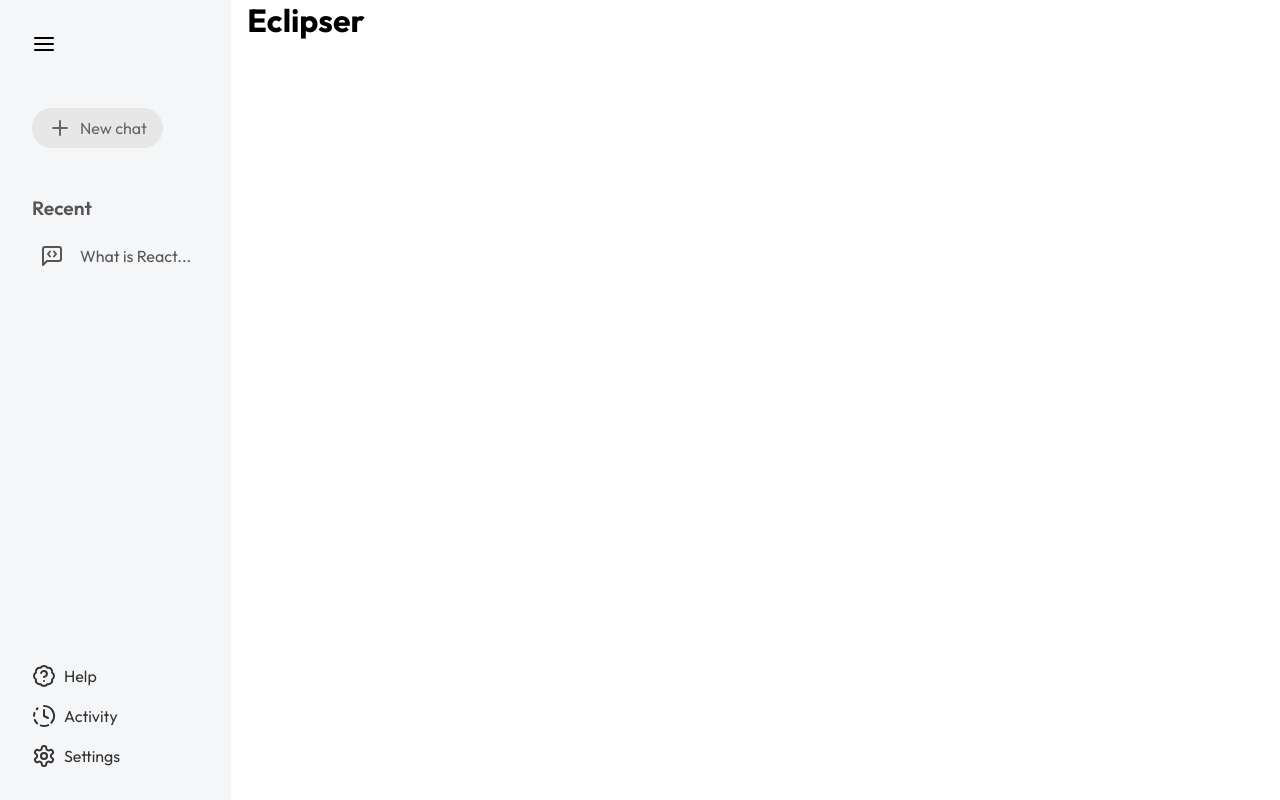
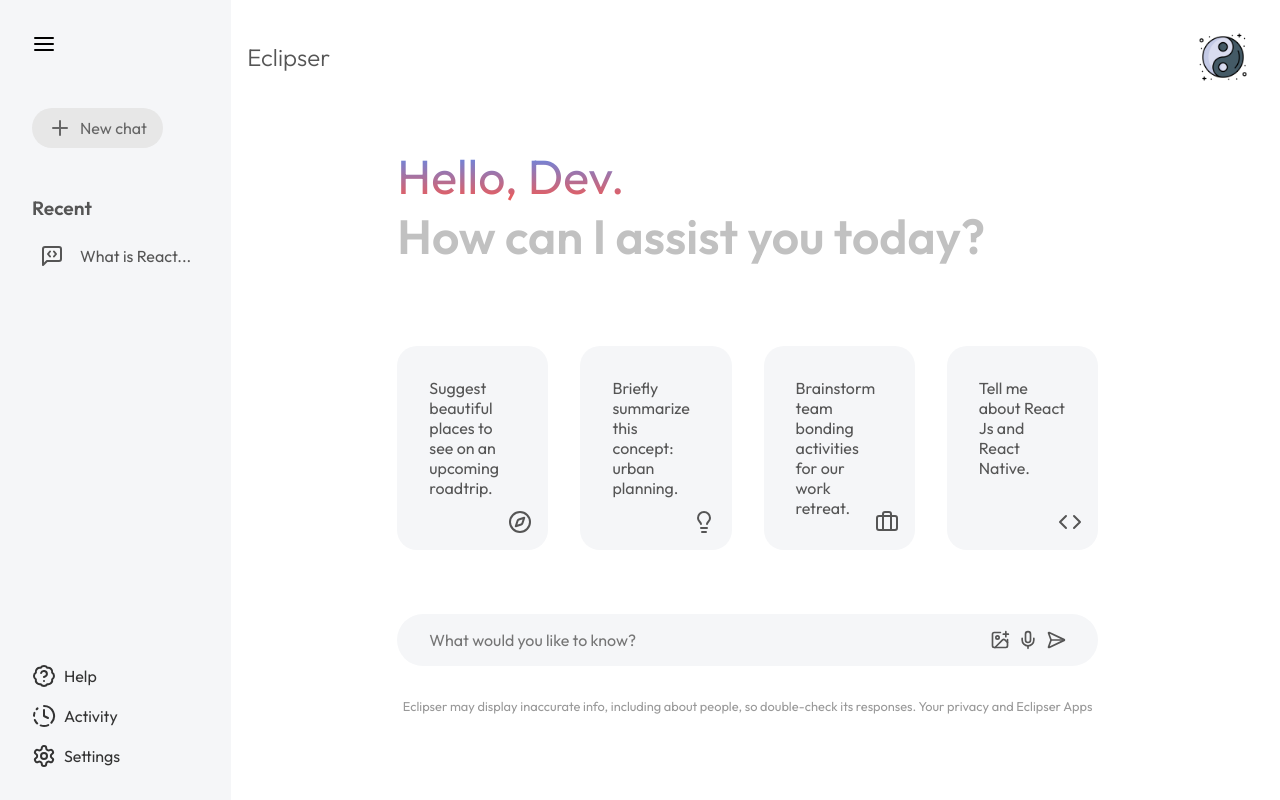
Before and after one commit to bentleyminwa/eclipser_ai_assistant, a React (Vite) app: page / in a window 1280 px wide. Built offline with nearby package versions, Linux system fonts and the light colour scheme.

Commit message:
Add Main component and styles for layout structure

```diff
--- /dev/null
+++ b/src/components/layout/main/Main.css
@@ -0,0 +1,115 @@
+.main {
+  flex: 1;
+  min-height: 100vh;
+  padding: 2rem 2rem 0 0;
+}
+
+.top-main {
+  display: flex;
+  justify-content: space-between;
+  align-items: center;
+  margin-bottom: 2rem;
+}
+
+.top-main h1 {
+  font-size: 1.5rem;
+  font-weight: 300;
+  color: #555;
+}
+
+.top-main .avatar {
+  width: 50px;
+  height: 50px;
+}
+
+.main-content {
+  max-width: 70%;
+  margin: 0 auto;
+  padding-top: 2rem;
+}
+
+.main-content h1 {
+  font-size: 3rem;
+  font-weight: 400;
+  background: -webkit-linear-gradient(270deg, #4b90ff, #ff5546);
+  background-clip: text;
+  -webkit-background-clip: text;
+  -webkit-text-fill-color: transparent;
+}
+
+.main-content > p {
+  font-size: 3rem;
+  font-weight: 600;
+  color: #c1c1c1;
+}
+
+.main-content .cards {
+  display: grid;
+  grid-template-columns: repeat(4, 1fr);
+  gap: 2rem;
+  margin-top: 5rem;
+}
+
+.main-content .card {
+  position: relative;
+  width: 100%;
+  min-height: 150px;
+  background-color: #f5f6f8;
+  color: #555;
+  padding: 2rem;
+  border-radius: 20px;
+  gap: 1rem;
+}
+
+.main-content .card .card-icon {
+  position: absolute;
+  bottom: 1rem;
+  right: 1rem;
+}
+
+.main-footer {
+  max-width: 70%;
+  margin: 0 auto;
+  padding-top: 4rem;
+}
+
+.main-footer form {
+  display: flex;
+  flex-flow: row nowrap;
+  justify-content: space-between;
+  align-items: center;
+  gap: 1rem;
+  border-radius: 30px;
+  padding: 0 2rem;
+  background-color: #f5f6f8;
+}
+
+.main-footer form #prompt {
+  width: 85%;
+  font-family: "Outfit", sans-serif;
+  font-size: 1rem;
+  color: #333;
+  padding: 1rem 0;
+  border: none;
+  background-color: transparent;
+  outline: none;
+}
+
+.main-footer .prompt-actions {
+  display: flex;
+  gap: 0.5rem;
+}
+
+.main-footer .prompt-actions .prompt-icon {
+  width: 20px;
+  height: 20px;
+  color: #555;
+  cursor: pointer;
+}
+
+.main-footer .footer-text {
+  font-size: 0.8rem;
+  color: #999;
+  text-align: center;
+  margin-top: 2rem;
+}
--- a/src/components/layout/main/Main.jsx
+++ b/src/components/layout/main/Main.jsx
@@ -1,7 +1,68 @@
+import {
+  LucideBriefcase,
+  LucideCode,
+  LucideCompass,
+  LucideImagePlus,
+  LucideLightbulb,
+  LucideMic,
+  LucideSendHorizontal,
+  LucideUser,
+} from "lucide-react";
+import "./Main.css";
+
 export default function Main() {
   return (
-    <main>
-      <h1>Eclipser</h1>
+    <main className="main">
+      <nav className="top-main">
+        <h1 className="logo">Eclipser</h1>
+        <img src="avatar.png" alt="" className="avatar" />
+      </nav>
+
+      <section className="main-content">
+        <h1>Hello, Dev.</h1>
+        <p>How can I assist you today?</p>
+        <div className="cards">
+          <div className="card">
+            <p>Suggest beautiful places to see on an upcoming roadtrip.</p>
+            <LucideCompass className="card-icon" />
+          </div>
+          <div className="card">
+            <p>Briefly summarize this concept: urban planning.</p>
+            <LucideLightbulb className="card-icon" />
+          </div>
+          <div className="card">
+            <p>Brainstorm team bonding activities for our work retreat.</p>
+            <LucideBriefcase className="card-icon" />
+          </div>
+          <div className="card">
+            <p>Tell me about React Js and React Native.</p>
+            <LucideCode className="card-icon" />
+          </div>
+        </div>
+      </section>
+
+      <footer className="main-footer">
+        <form>
+          <label htmlFor="prompt" hidden>
+            prompt
+          </label>
+          <input
+            type="text"
+            id="prompt"
+            name="prompt"
+            placeholder="What would you like to know?"
+          />
+          <div className="prompt-actions">
+            <LucideImagePlus className="prompt-icon" />
+            <LucideMic className="prompt-icon" />
+            <LucideSendHorizontal className="prompt-icon" />
+          </div>
+        </form>
+        <p className="footer-text">
+          Eclipser may display inaccurate info, including about people, so
+          double-check its responses. Your privacy and Eclipser Apps
+        </p>
+      </footer>
     </main>
   );
 }
```
Also changed, not shown: public/avatar.png (added).
